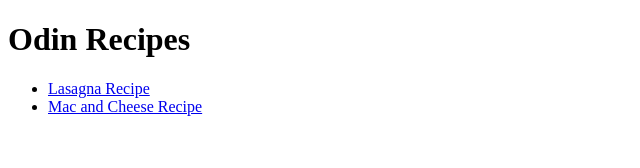
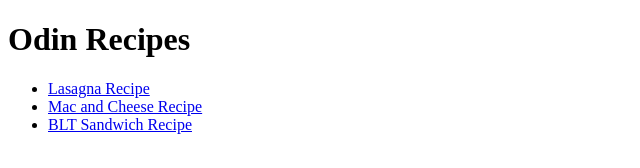
Before and after one commit to strawberryaffinity/odin-recipes, a plain HTML site: page index.html in a window 1280 px wide. Shown: the whole page, without its empty margins (0-640 px from the left). Drawn offline with Linux system fonts and the light colour scheme.

Commit message:
Add blt.html and link from index.html

```diff
--- a/index.html
+++ b/index.html
@@ -12,6 +12,7 @@
         <ul>
         <li><a href="recipes/lasagna.html">Lasagna Recipe</a></li>
         <li><a href="recipes/mac.html">Mac and Cheese Recipe</a></li>
+        <li><a href="recipes/blt.html">BLT Sandwich Recipe</a></li>
         </ul>
     </body>
 </html>
```
Also changed, not shown: recipes/blt.html (added).
